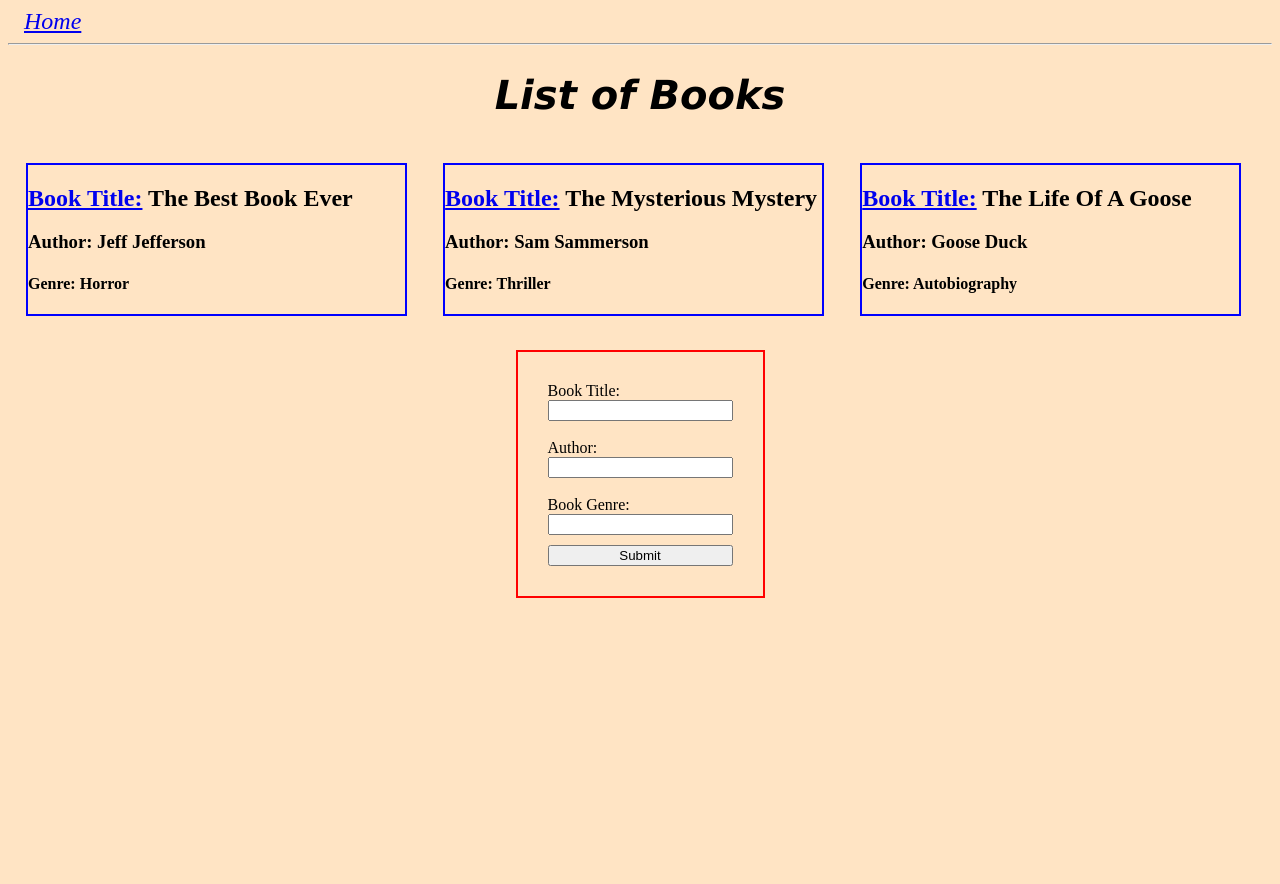
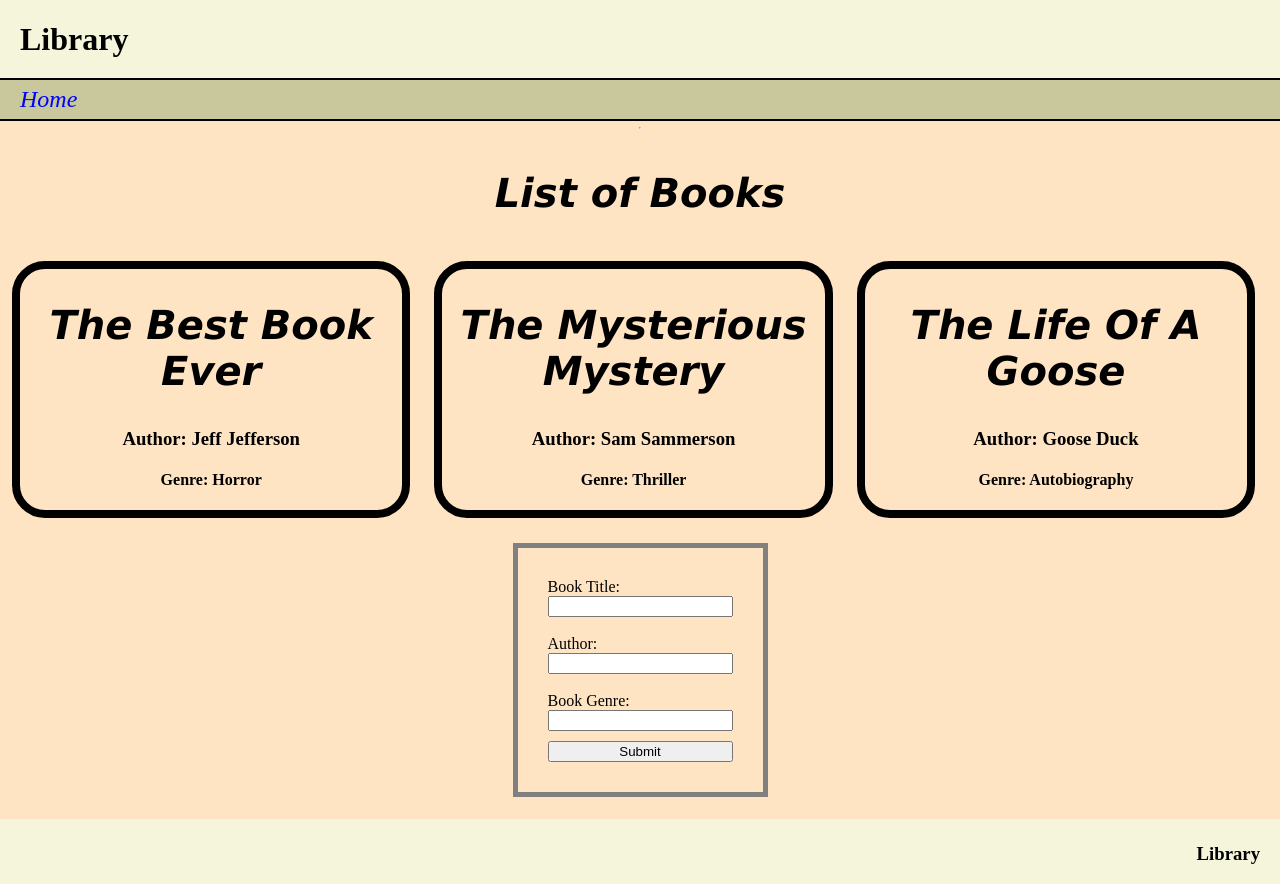
Before and after one commit to alcooke13/w3d5_library_homework, a Flask app: page /books in a window 1280 px wide. Before the commit the page ends 598 px from the top, so only its background shows below. Run offline with Flask 2, Linux system fonts and the light colour scheme.

Commit message:
added header, footer and changed h1 and h2

```diff
--- a/static/style.css
+++ b/static/style.css
@@ -1,10 +1,18 @@
 nav {
-    margin-left: 1rem;
     font-size: 1.5rem;
     font-style: italic;
+    outline: black 2px solid;
+    padding: 6px;
+    background-color: #c8c89c;
+    padding-left: 20px;
 }
 
-h1 {
+nav > a {
+    text-decoration: none;
+    color: blue;
+}
+
+h2 {
     text-align: center;
     font-size: 2.5rem;
     font-family: 'Lucida Sans', 'Lucida Sans Regular', 'Lucida Grande', 'Lucida Sans Unicode', Geneva, Verdana, sans-serif;
@@ -14,16 +22,30 @@ h1 {
 
 body {
     background-color: bisque;
+    min-height: 100vh;
+    margin: 0;
+    display: flex;
+    flex-direction: column;
 }
 
 .books_list {
     display: grid;
     grid-template-columns: 33% 33% 33%;
+    color: black;
+}
+
+#hyperlink-book {
+    text-decoration: none;
+    color: black;
+    font-style: italic;
+
 }
 
 .books-list-items {
-    outline: blue 2px solid;
+    outline: black 8px solid;
     margin: 20px;
+    text-align: center;
+    border-radius: 25px;
 
 }
 
@@ -34,9 +56,10 @@ body {
 }
 
 #book_form {
-    outline: red 2px solid;
+    outline: grey 5px solid;
     display: grid;
     padding: 30px;
+    margin-bottom: 2rem;
 
 
 }
@@ -44,3 +67,26 @@ body {
 #submit-button {
     margin-top: 10px;
 }
+
+footer {
+    gap: 10px;
+    outline: solid 5px beige;
+    text-align: right;
+    background-color: beige;
+    display: flex;
+    justify-content: right;
+    min-height: 25px;
+    padding-right: 20px;
+}
+
+section {
+    flex:1;
+}
+
+header {
+    background-color: beige;
+}
+
+header > h1 {
+    padding-left: 20px;
+}
--- a/templates/base.html
+++ b/templates/base.html
@@ -7,12 +7,18 @@
     <title>Library</title>
     <link rel="stylesheet" href="{{ url_for('static', filename='/style.css') }}"
 </head>
-<body>
+<header>
+    <h1>Library</h1>
     <nav>
         <a href="/books">Home</a>
     </nav>
+</header>
+<body>
     <hr>
     {% block content %}
     {% endblock %}
 </body>
+<footer>
+    <h3>Library</h3>
+</footer>
 </html>
--- a/templates/index.html
+++ b/templates/index.html
@@ -1,11 +1,11 @@
 {% extends "base.html" %}
 
 {% block content %}
-<h1>List of Books</h1>
+<h2>List of Books</h2>
 <div class="books_list">
     {% for book in books %}
     <div class="books-list-items">
-        <h2><a href="/books/{{books.index(book)}}">Book Title:</a> {{book.title}}</h2>
+        <h2><a href="/books/{{books.index(book)}}" id="hyperlink-book">{{book.title}}</a></h2>
         <h3>Author: {{book.author}}</h3>
         <h4>Genre: {{book.genre}}</h4>
     </div>
--- a/templates/single_book.html
+++ b/templates/single_book.html
@@ -1,7 +1,7 @@
 {% extends "base.html" %}
 
 {% block content %}
-<h1>Chosen Book</h1>
+<h2>Chosen Book</h2>
 <br>
 <section>
     Title: {{ book.title }}<br>
```
